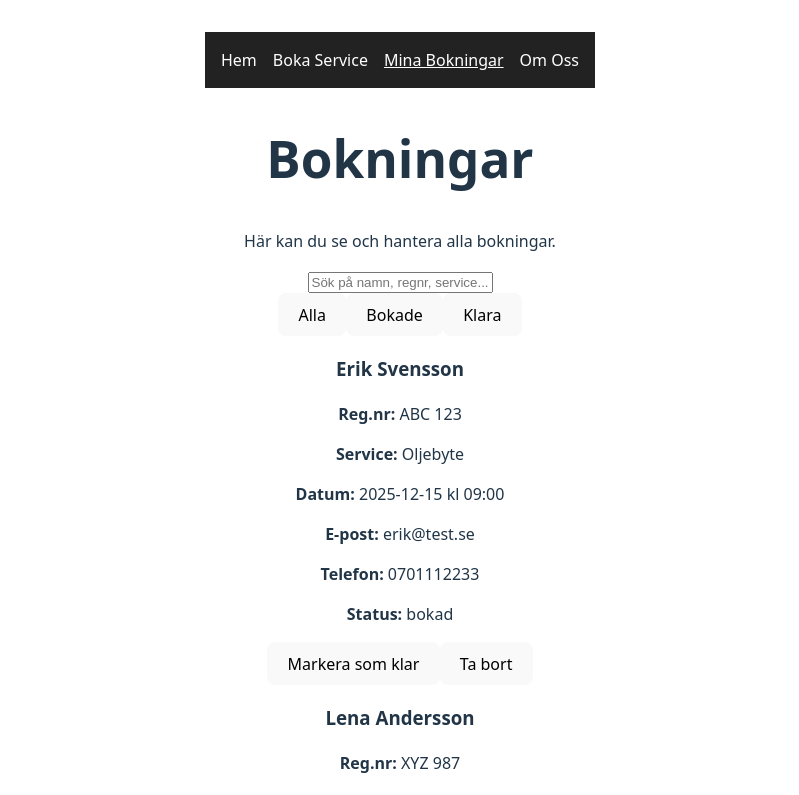
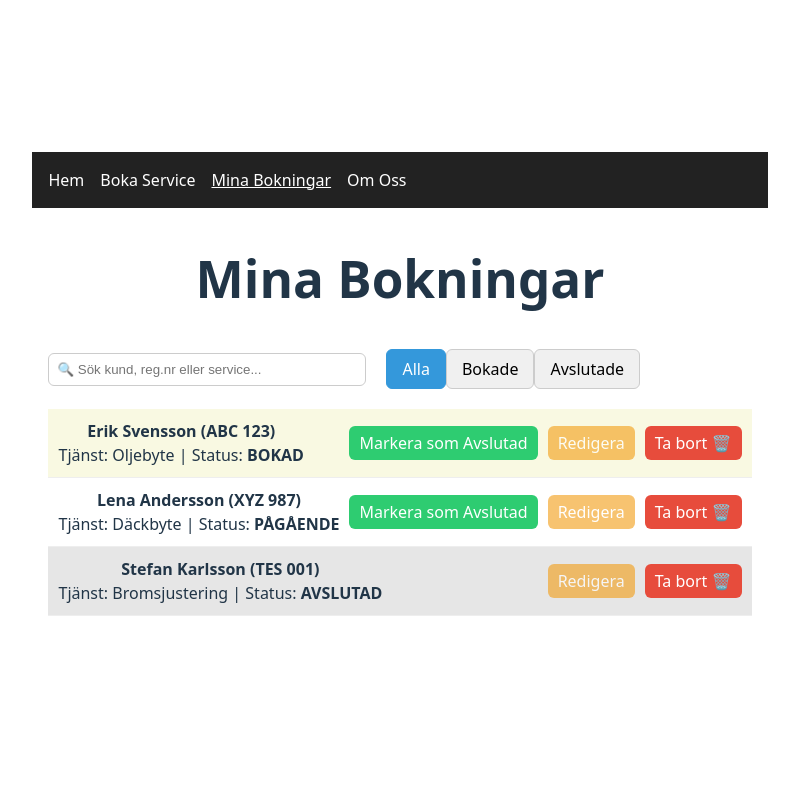
Before and after one commit to kaber91/gik376-bil-dackfirma, a Vue app: page /bokningar in a window 1280 px wide. Shown: the top 795 px of the page, without its empty margins (240-1039 px from the left). Built offline with nearby package versions, Linux system fonts and the light colour scheme; the HTML template or start-up script is replaced by a standard one.

Commit message:
refactor: Simplify booking list and enhance UI components

```diff
--- a/src/views/BookingsView.vue
+++ b/src/views/BookingsView.vue
@@ -6,13 +6,6 @@ const allBookings = getBookings()
 
 const searchQuery = ref('')
 const statusFilter = ref('alla')
-
-// används när man klickar "Markera som klar"
-function markAsDone(booking) {
-  // enkel standardtext så completeBooking får sin parameter
-  const performedAction = booking.service || 'Service utförd'
-  completeBooking(booking.id, performedAction)
-}
 
 const searchedBookings = computed(() => {
   const query = searchQuery.value.toLowerCase()
@@ -30,84 +23,79 @@ const searchedBookings = computed(() => {
 
 const filteredBookings = computed(() => {
   const filter = statusFilter.value
-
   if (filter === 'alla') return searchedBookings.value
-
   return searchedBookings.value.filter(booking => booking.status === filter)
 })
 </script>
 
 <template>
   <section>
-    <div class="header-container">
-      <h1>Bokningar</h1>
-      <p>Här kan du se och hantera alla bokningar.</p>
-    </div>
+    <h1>Mina Bokningar</h1>
 
-    <div class="controls">
-      <input
-        type="text"
-        v-model="searchQuery"
-        placeholder="Sök på namn, regnr, service..."
-        class="search-input"
-      />
-      <div class="filter-buttons">
+    <div class="controls-container">
+      <div class="search-input">
+        <input type="text" v-model="searchQuery" placeholder="🔍 Sök kund, reg.nr eller service..." />
+      </div>
+
+      <div class="filter-controls">
         <button @click="statusFilter = 'alla'" :class="{ active: statusFilter === 'alla' }">Alla</button>
         <button @click="statusFilter = 'bokad'" :class="{ active: statusFilter === 'bokad' }">Bokade</button>
-
-        <!-- BYT klar -> avslutad -->
-        <button @click="statusFilter = 'avslutad'" :class="{ active: statusFilter === 'avslutad' }">Klara</button>
+        <button @click="statusFilter = 'avslutad'" :class="{ active: statusFilter === 'avslutad' }">Avslutade</button>
       </div>
     </div>
 
-    <div class="booking-list">
-      <div v-if="filteredBookings.length === 0" class="no-bookings">
-        <p>Inga bokningar matchade din sökning eller filter.</p>
-      </div>
+    <div class="booking-list-wrapper">
+      <p v-if="filteredBookings.length === 0">
+        Hittade inga bokningar som matchar sök- och filterkriterierna.
+      </p>
 
-      <div
-        v-else
-        v-for="booking in filteredBookings"
-        :key="booking.id"
-        class="booking-card"
-        :class="booking.status"
-      >
-        <div class="booking-info">
-          <h3>{{ booking.kundNamn }}</h3>
-          <p><strong>Reg.nr:</strong> {{ booking.regNr }}</p>
-          <p><strong>Service:</strong> {{ booking.service }}</p>
-          <p><strong>Datum:</strong> {{ booking.datum }} <span v-if="booking.tid">kl {{ booking.tid }}</span></p>
+      <ul v-else class="booking-list">
+        <li v-for="booking in filteredBookings" :key="booking.id" :class="booking.status">
+          <div class="booking-info">
+            <strong>{{ booking.kundNamn }} ({{ booking.regNr }})</strong><br />
+            Tjänst: {{ booking.service }} |
+            Status: <span class="status">{{ (booking.status || '').toUpperCase() }}</span>
+          </div>
 
-          <!-- Visa ev. extra fält från nya formuläret -->
-          <p v-if="booking.email"><strong>E-post:</strong> {{ booking.email }}</p>
-          <p v-if="booking.telefon"><strong>Telefon:</strong> {{ booking.telefon }}</p>
+          <div class="actions">
+            <button
+              v-if="booking.status !== 'avslutad'"
+              @click="completeBooking(booking.id, booking.service || 'Service utförd')"
+              class="complete-btn"
+            >
+              Markera som Avslutad
+            </button>
 
-          <p><strong>Status:</strong> <span class="status-label">{{ booking.status }}</span></p>
+            <!-- Redigera-knappen är ok att ha kvar men den gör inget än -->
+            <button class="edit-btn" disabled title="Kommer senare">Redigera</button>
 
-          <p v-if="booking.performedAction"><strong>Åtgärd:</strong> {{ booking.performedAction }}</p>
-        </div>
-
-        <div class="booking-actions">
-          <button
-            v-if="booking.status === 'bokad'"
-            @click="markAsDone(booking)"
-            class="btn-complete"
-          >
-            Markera som klar
-          </button>
-          <button @click="deleteBooking(booking.id)" class="btn-delete">
-            Ta bort
-          </button>
-        </div>
-      </div>
+            <button @click="deleteBooking(booking.id)" class="delete-btn">
+              Ta bort 🗑️
+            </button>
+          </div>
+        </li>
+      </ul>
     </div>
   </section>
 </template>
 
 <style scoped>
-/* din CSS kan vara kvar exakt som den är, men lägg till detta: */
-.booking-card.avslutad {
-  background-color: #e9f5e9;
-  border-left: 5px solid #28a745;
+.controls-container { margin-bottom: 20px; display: flex; gap: 20px; align-items: center; }
+.search-input input { padding: 8px; border: 1px solid #ccc; width: 300px; border-radius: 6px; }
+.filter-controls button {
+  padding: 8px 15px; border: 1px solid #ccc; background-color: #f0f0f0; cursor: pointer; border-radius: 6px;
 }
+.filter-controls button.active { background-color: #3498db; color: white; border-color: #3498db; }
+.booking-list { list-style: none; padding: 0; margin: 0; }
+.booking-list li {
+  display: flex; justify-content: space-between; align-items: center;
+  padding: 10px; border-bottom: 1px solid #eee;
+}
+.booking-list li.avslutad { background-color: #e6e6e6; }
+.booking-list li.bokad { background-color: #f9f9e2; }
+.status { font-weight: bold; }
+.actions button { margin-left: 10px; padding: 6px 10px; cursor: pointer; border-radius: 6px; }
+.delete-btn { background-color: #e74c3c; color: white; border: none; }
+.complete-btn { background-color: #2ecc71; color: white; border: none; }
+.edit-btn { background-color: #f39c12; color: white; border: none; opacity: 0.6; cursor: not-allowed; }
 </style>
```
